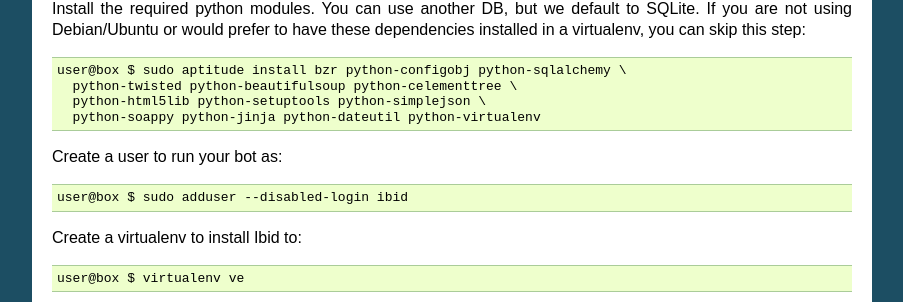
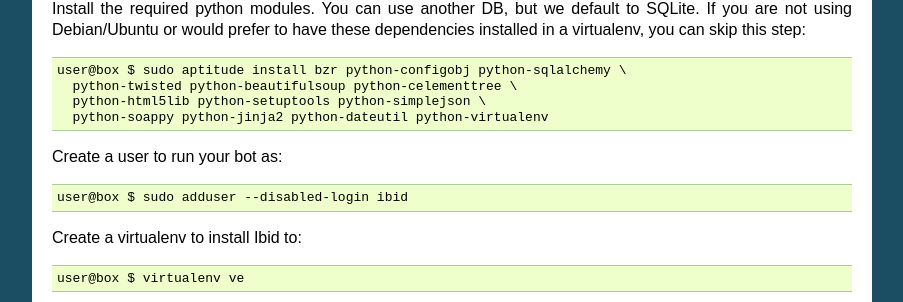
Before and after one commit to ibid/ibid, a Sphinx documentation site: the page built from docs/install.rst, in a window 1280 px wide and 900 px high, scrolled down 3867 px. Shown: the part 197-499 px from the top of the window, without its empty margins (198-1101 px from the left). Built offline with Sphinx 7.4.7, drawn with Linux system fonts in a browser that asks for light colours.

Commit message:
Switched from Jinja to Jinja2.

```diff
--- a/docs/install.rst
+++ b/docs/install.rst
@@ -65,7 +65,7 @@
 
 Web source and web services:
 
-* `Jinja <http://jinja.pocoo.org/>`_
+* `Jinja2 <http://jinja.pocoo.org/2/>`_
 
 Other sources:
 
@@ -264,7 +264,7 @@
    user@box $ sudo aptitude install bzr python-configobj python-sqlalchemy \
      python-twisted python-beautifulsoup python-celementtree \
      python-html5lib python-setuptools python-simplejson \
-     python-soappy python-jinja python-dateutil python-virtualenv
+     python-soappy python-jinja2 python-dateutil python-virtualenv
 
 Create a user to run your bot as::
 
--- a/ibid/source/http.py
+++ b/ibid/source/http.py
@@ -6,7 +6,7 @@
 from twisted.web import server, resource, static, xmlrpc, soap
 from twisted.application import internet
 from twisted.internet import reactor
-from jinja import Environment, FileSystemLoader
+from jinja2 import Environment, FileSystemLoader
 
 import ibid
 from ibid.source import IbidSourceFactory
--- a/setup.py
+++ b/setup.py
@@ -13,7 +13,7 @@
     'feedparser',
     'html2text',
     'html5lib',
-    'jinja',
+    'jinja2',
     'pyopenssl',
     'PyStemmer',
     'python-dateutil',
```
Also changed, not shown: 1 other file.
